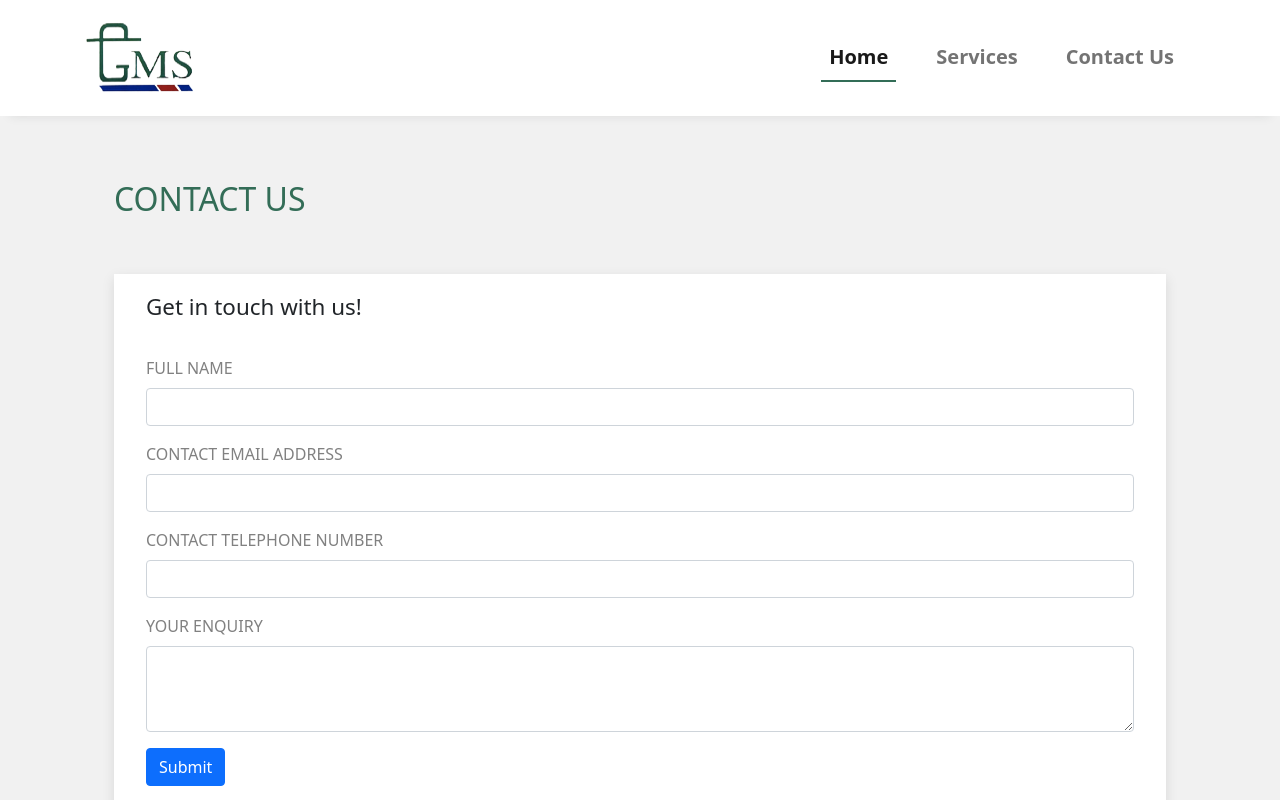
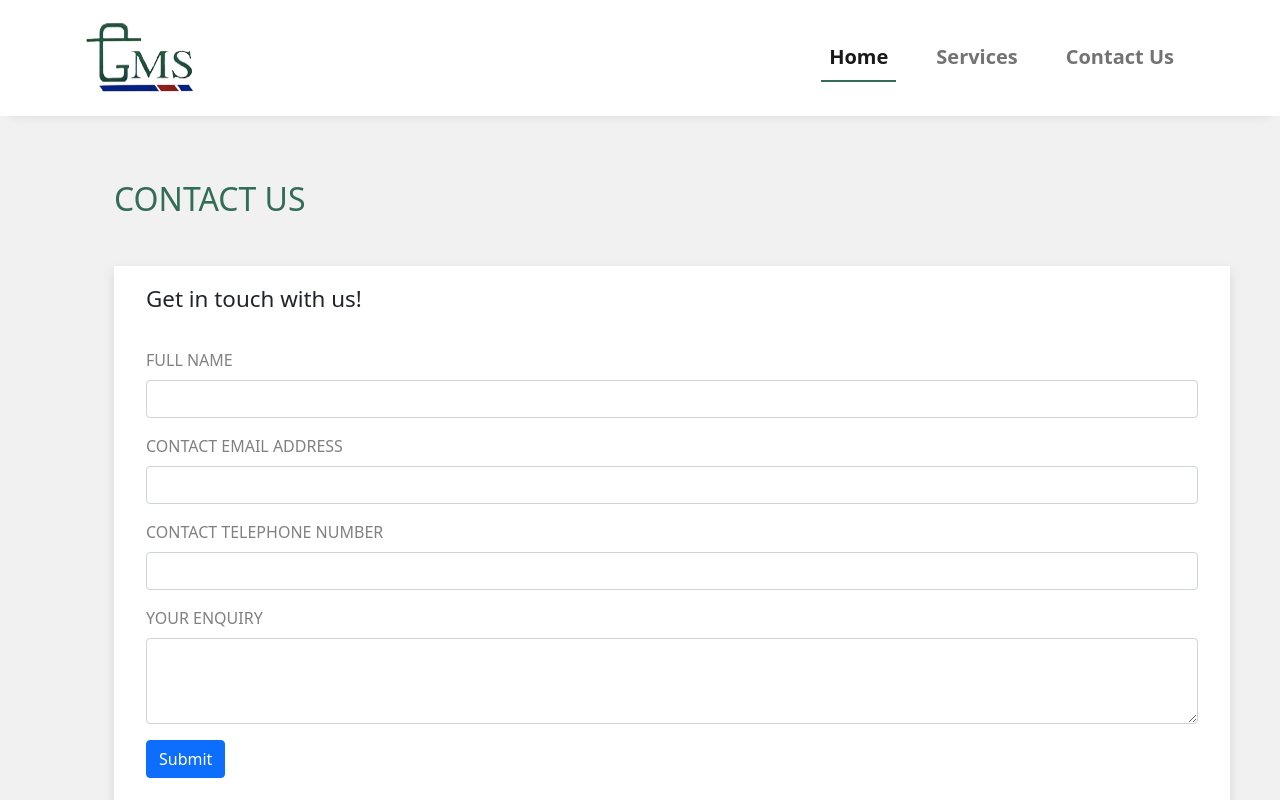
Before and after one commit to swornimgrg/gms, a React (Create React App) app: page /contact-us in a window 1280 px wide. Shown: the top 800 px of the page. Built offline with nearby package versions, Linux system fonts and the light colour scheme.

Commit message:
Updated contact us

```diff
--- a/src/components/Contactus/Contactus.css
+++ b/src/components/Contactus/Contactus.css
@@ -8,9 +8,11 @@
 .form-wrapper{
     margin: 2rem;
     border: 2px;
+    width: 100%;
+    height: 750px;
     background-color: white;
     box-shadow: rgba(0, 0, 0, 0.1) 0px 4px 12px;
-    height: 750px;
+
 
 }
 
--- a/src/components/Contactus/Contactus.jsx
+++ b/src/components/Contactus/Contactus.jsx
@@ -1,5 +1,5 @@
 import React from "react";
-import { Col, Container, Row } from "react-bootstrap";
+import { Container } from "react-bootstrap";
 import Enquiryform from "../Enquiryform/Enquiryform";
 import "./Contactus.css";
 
@@ -7,14 +7,11 @@ function Contactus() {
   return (
     <Container className="wrapper">
       <h2>CONTACT US</h2>
-      <Row>
-        <Col md>
-          <div className="form-wrapper">
-            <p className="form-title">Get in touch with us!</p>
-            <Enquiryform />
-          </div>
-        </Col>
-      </Row>
+
+      <div className="form-wrapper">
+        <p className="form-title">Get in touch with us!</p>
+        <Enquiryform />
+      </div>
     </Container>
   );
 }
```
